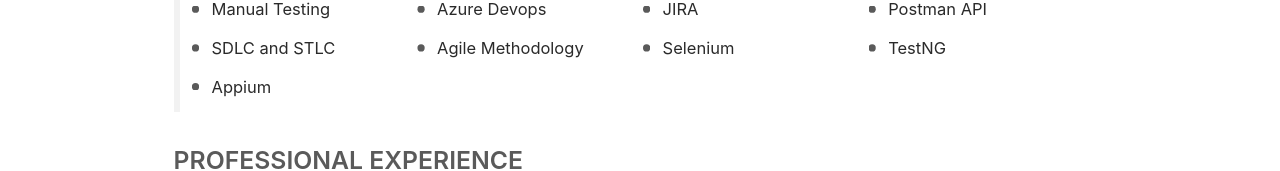
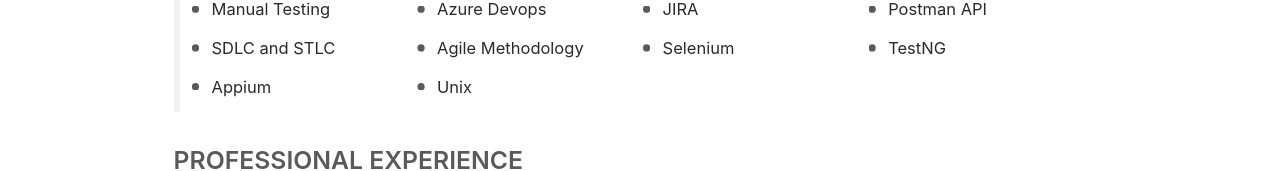
Before and after one commit to akshat-triv/my__resume, a Vue app: page / in a window 1280 px wide. Shown: the part 447-618 px from the top of the page. Built offline with nearby package versions, Linux system fonts and the light colour scheme.

Commit message:
chore: added Unix in skill

```diff
--- a/src/App.vue
+++ b/src/App.vue
@@ -80,6 +80,10 @@
         <div class="bullet-points-wrapper">
           <span class="bullet-points-point"></span>
           <span class="bullet-points">Appium</span>
+        </div>
+        <div class="bullet-points-wrapper">
+          <span class="bullet-points-point"></span>
+          <span class="bullet-points">Unix</span>
         </div>
       </div>
     </section>
```
